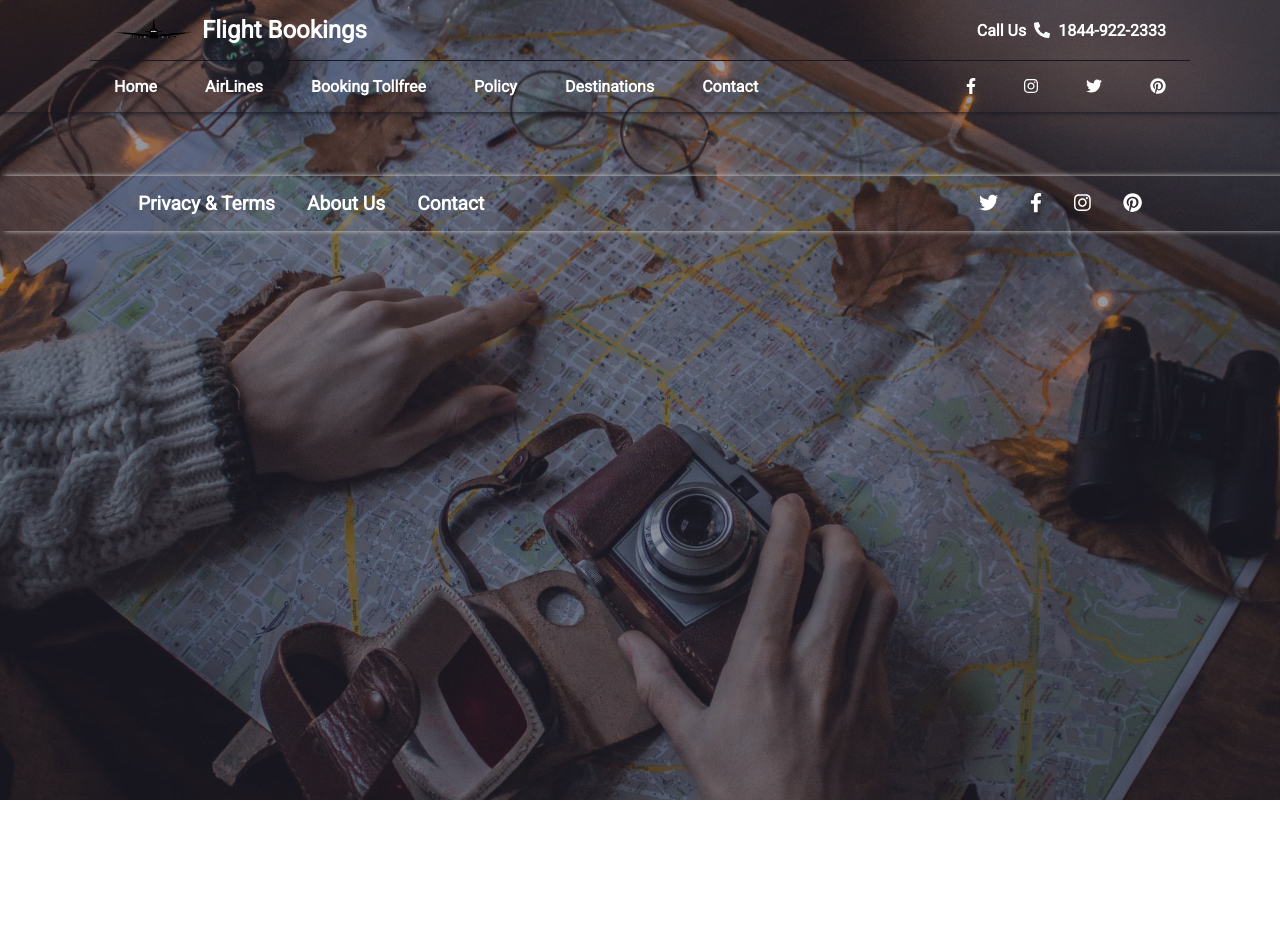
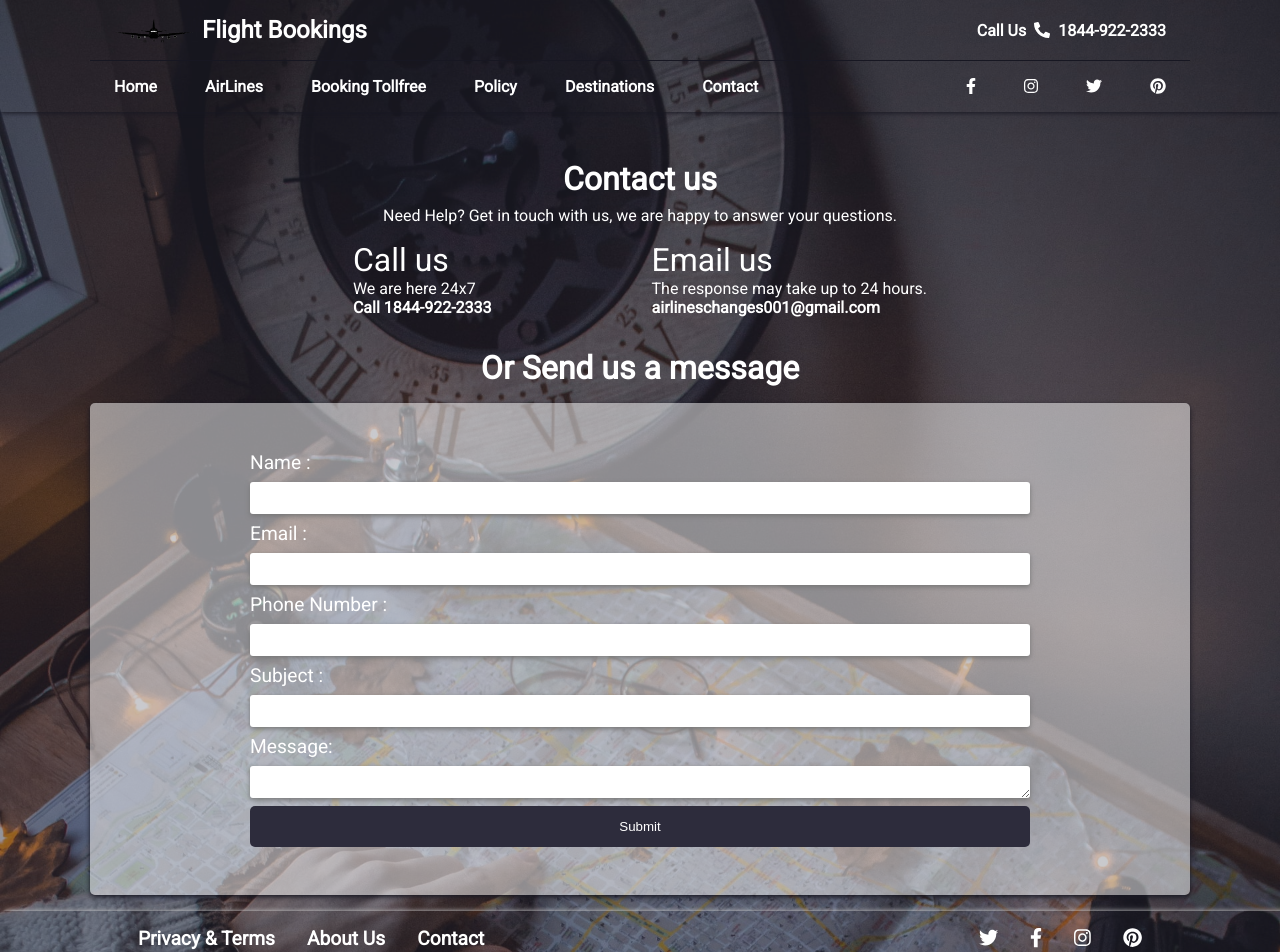
Before and after one commit to blackhatplay/flight-booking, a Next.js app: page /contact in a window 1280 px wide. Shown: the top 952 px of the page. Before the commit the page ends 800 px from the top, so only its background shows below. Built offline with nearby package versions, Linux system fonts and the light colour scheme.

Commit message:
contact-form update

```diff
--- /dev/null
+++ b/src/components/Contact/ContactDetails.tsx
@@ -0,0 +1,35 @@
+const ContactDetails = () => {
+    return (
+        <section className="contact">
+            <div className="contact-wrapper">
+                <h1>Contact us</h1>
+                <p>
+                    Need Help? Get in touch with us, we are happy to answer your
+                    questions.
+          </p>
+                <div className="contact-content">
+                    <ul>
+                        <li>
+                            <div className="list-head">
+                                <i className="fal fa-phone-alt"></i> Call us
+                </div>
+                            <p>We are here 24x7</p>
+                            <a href="tel:1844-922-2333">Call 1844-922-2333</a>
+                        </li>
+                        <li>
+                            <div className="list-head">
+                                <i className="fal fa-envelope"></i> Email us
+                </div>
+                            <p>The response may take up to 24 hours.</p>
+                            <a href="mailto:airlineschanges001@gmail.com"
+                            >airlineschanges001@gmail.com</a
+                            >
+                        </li>
+                    </ul>
+                </div>
+            </div>
+        </section>
+    )
+}
+
+export default ContactDetails;
--- /dev/null
+++ b/src/components/Contact/ContactForm.tsx
@@ -0,0 +1,70 @@
+import { useState } from 'react';
+
+const ContactForm = () => {
+    const [data, setData] = useState({
+        name: "",
+        email: "",
+        phone: "",
+        subject: "",
+        message: ""
+    });
+
+    const onNameChange = (e) => {
+        setData({ ...data, name: e.target.value })
+    }
+    const onEmailChange = (e) => {
+        setData({ ...data, email: e.target.value })
+    }
+    const onPhoneChange = (e) => {
+        setData({ ...data, phone: e.target.value })
+    }
+    const onSubjectChange = (e) => {
+        setData({ ...data, subject: e.target.value })
+    }
+    const onMessageChange = (e) => {
+        setData({ ...data, message: e.target.value })
+    }
+
+
+    console.log(data);
+    return (
+        <div className="contact-form">
+            <h1>Or Send us a message</h1>
+
+            <div className="form-wrapper">
+                <form action="https://submit-form.com/IO_VzSnt1eEIuDdO3wQSE">
+                    <input
+                        type="hidden"
+                        name="_redirect"
+                        value="http://localhost:3000"
+                    />
+                    <div className="form-control">
+                        <label htmlFor="name">Name : </label>
+                        <input onChange={(e) => { onNameChange(e) }} defaultValue={data.name} name="name" type="text" />
+                    </div>
+                    <div className="form-control">
+                        <label htmlFor="email">Email : </label>
+                        <input onChange={(e) => { onEmailChange(e) }} defaultValue={data.email} name="email" type="email" />
+                    </div>
+                    <div className="form-control">
+                        <label htmlFor="phone">Phone Number : </label>
+                        <input onChange={(e) => { onPhoneChange(e) }} defaultValue={data.phone} type="tel" name="phone" required />
+                    </div>
+                    <div className="form-control">
+                        <label htmlFor="subject">Subject : </label>
+                        <input onChange={(e) => { onSubjectChange(e) }} defaultValue={data.subject} name="subject" type="text" />
+                    </div>
+                    <div className="form-control">
+                        <label htmlFor="message">Message:</label>
+                        <textarea rows={5} onChange={(e) => { onMessageChange(e) }} defaultValue={data.message} name="message" />
+                    </div>
+                    <div className="form-control">
+                        <button type="submit">Submit</button>
+                    </div>
+                </form>
+            </div>
+        </div>
+    )
+}
+
+export default ContactForm;
--- a/src/pages/contact/index.tsx
+++ b/src/pages/contact/index.tsx
@@ -1,3 +1,5 @@
+import ContactDetails from "../../components/Contact/ContactDetails";
+import ContactForm from "../../components/Contact/ContactForm";
 import Footer from "../../components/Footer";
 import Nav from "../../components/Header/Nav";
 
@@ -7,6 +9,10 @@ const Contact = () => {
             <header>
                 <Nav />
             </header>
+            <div className="container">
+                <ContactDetails />
+                <ContactForm />
+            </div>
             <Footer />
         </>
     )
--- a/src/styles/_contact.scss
+++ b/src/styles/_contact.scss
@@ -4,12 +4,10 @@
   padding: 1rem;
 
   .contact-wrapper {
-    padding: 1rem 0;
     h1 {
       text-align: center;
       font-size: 2rem;
-      color: $primary-color;
-      text-shadow: 0 5px 5px #ccc;
+      // text-shadow: 0 5px 5px #ccc;
       padding-bottom: 0.5rem;
     }
     > p {
@@ -33,3 +31,59 @@
     }
   }
 }
+
+.contact-form {
+  h1 {
+    text-align: center;
+  }
+
+  form {
+    width: 100%;
+  }
+
+  .form-wrapper {
+    margin: 1rem 0;
+    padding: 3rem 10rem;
+    background-color: rgba($color: #fff, $alpha: 0.5);
+    box-shadow: 0 2px 5px $shadow-color;
+    border-radius: 5px;
+    display: flex;
+    align-items: center;
+
+    .form-control {
+      display: flex;
+      flex-direction: column;
+
+      label {
+        font-size: 1.2rem;
+      }
+
+      input,
+      textarea {
+        height: 2rem;
+        font-size: 1rem;
+        border: none;
+        outline: none;
+        padding: 0.5rem 1rem;
+        border-radius: 3px;
+        margin: 0.5rem 0;
+        box-shadow: 0 2px 5px #777;
+        // width: 100%;
+      }
+
+      button {
+        padding: 0.8rem 0;
+        border: none;
+        outline: none;
+        background-color: $dark-color;
+        border-radius: 5px;
+        color: $text-color;
+        cursor: pointer;
+
+        &:hover {
+          background-color: $shadow-color;
+        }
+      }
+    }
+  }
+}
--- a/src/styles/main.scss
+++ b/src/styles/main.scss
@@ -471,7 +471,6 @@ header {
 // Footer
 
 #main-footer {
-  margin-top: 2rem;
   box-shadow: 5px 0 5px #ccc;
   .footer-wrapper {
     display: flex;
```
